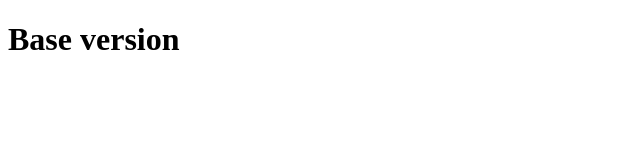
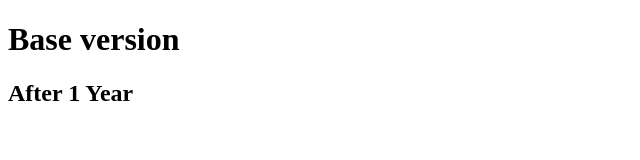
Before and after one commit to Tushar-Ahmmed/demo, a plain HTML site: page index.html in a window 1280 px wide. Shown: the whole page, without its empty margins (0-640 px from the left). Drawn offline with Linux system fonts and the light colour scheme.

Commit message:
When year 2

```diff
--- a/index.html
+++ b/index.html
@@ -7,5 +7,8 @@
 </head>
 <body>
     <h1>Base version</h1>
+    <div>
+        <h2>After 1 Year</h2>
+    </div>
 </body>
 </html>
```
